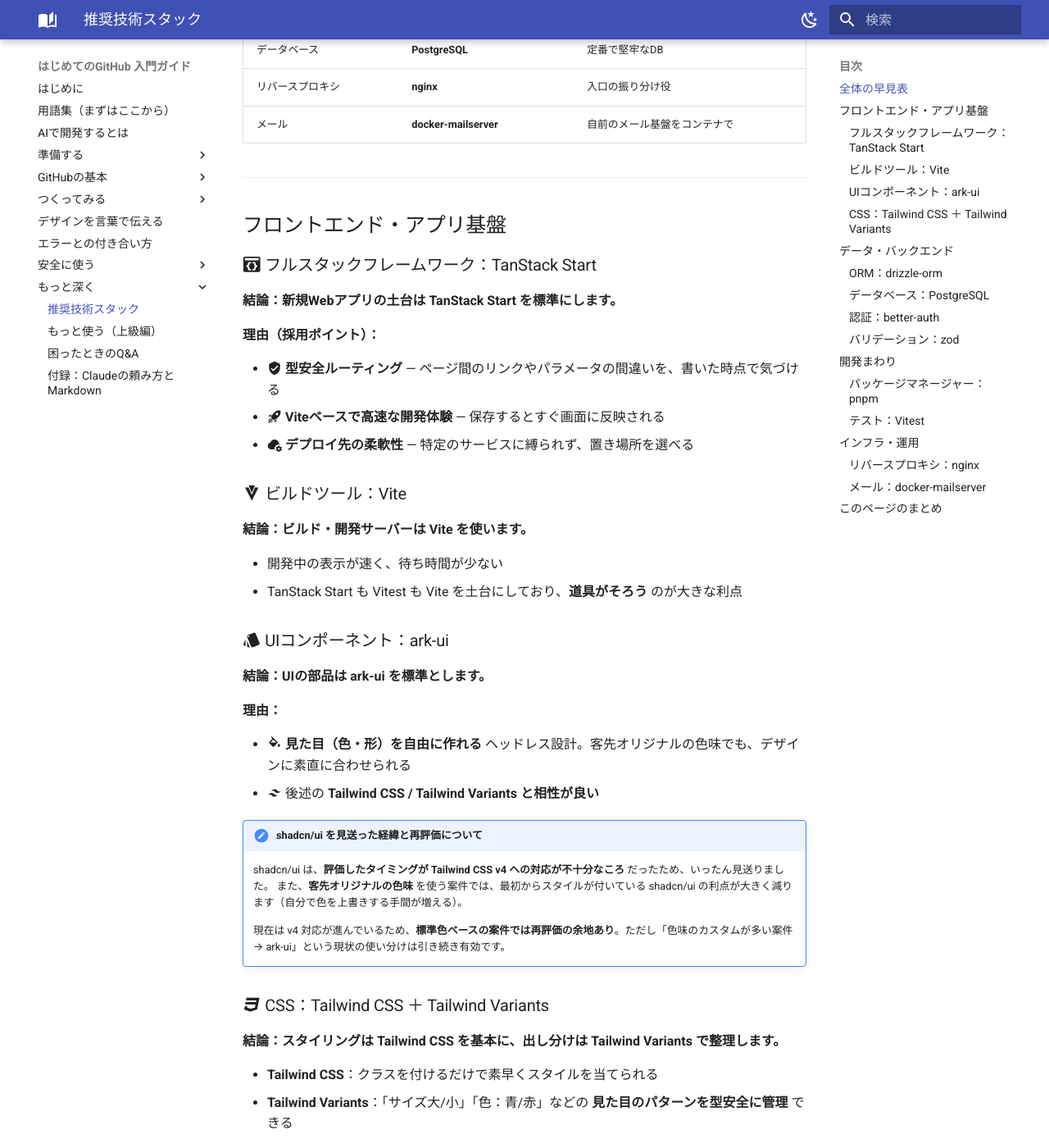
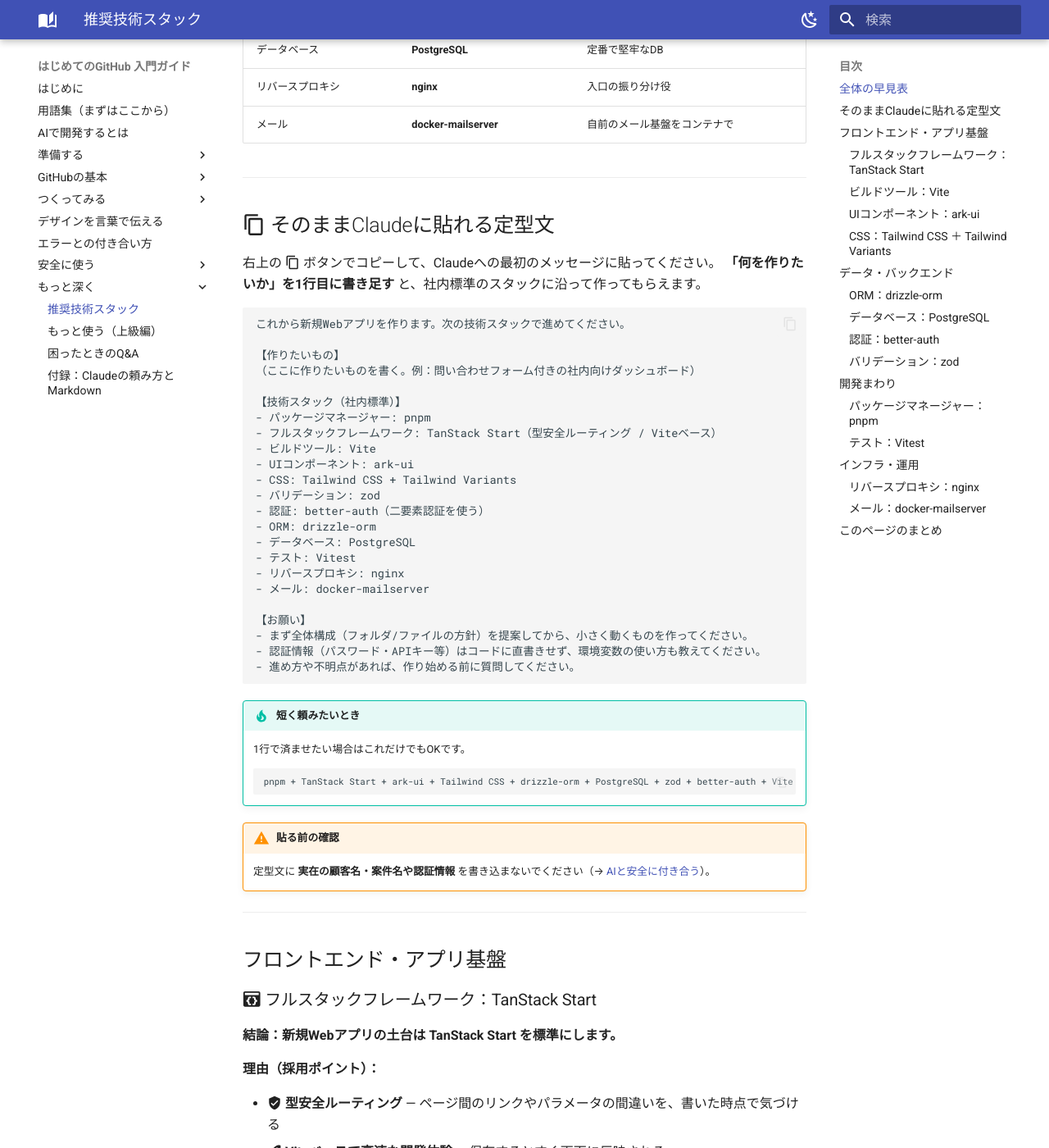
Before and after one commit to sup-kajiwara/github-guide, an MkDocs documentation site: the page built from docs/tech-stack.md, in a window 1280 px wide and 1400 px high, scrolled down 1469 px. Shown: the whole window at 82% size. Built offline with MkDocs 1.6.1 and Material for MkDocs 9.7.7, drawn with Linux system fonts in a browser that asks for light colours.

Commit message:
推奨技術スタック: そのままClaudeに貼れる定型文を追加
コピーボタン付きのプロンプト例を早見表の直後に配置。
フル版（作りたいもの欄つき）と1行版を用意。

Co-Authored-By: Claude Opus 4.8 <noreply@anthropic.com>

````diff
--- a/docs/tech-stack.md
+++ b/docs/tech-stack.md
@@ -35,6 +35,49 @@
 | データベース | **PostgreSQL** | 定番で堅牢なDB |
 | リバースプロキシ | **nginx** | 入口の振り分け役 |
 | メール | **docker-mailserver** | 自前のメール基盤をコンテナで |
+
+---
+
+## :material-content-copy: そのままClaudeに貼れる定型文
+
+右上の :material-content-copy: ボタンでコピーして、Claudeへの最初のメッセージに貼ってください。
+**「何を作りたいか」を1行目に書き足す** と、社内標準のスタックに沿って作ってもらえます。
+
+```text
+これから新規Webアプリを作ります。次の技術スタックで進めてください。
+
+【作りたいもの】
+（ここに作りたいものを書く。例：問い合わせフォーム付きの社内向けダッシュボード）
+
+【技術スタック（社内標準）】
+- パッケージマネージャー: pnpm
+- フルスタックフレームワーク: TanStack Start（型安全ルーティング / Viteベース）
+- ビルドツール: Vite
+- UIコンポーネント: ark-ui
+- CSS: Tailwind CSS + Tailwind Variants
+- バリデーション: zod
+- 認証: better-auth（二要素認証を使う）
+- ORM: drizzle-orm
+- データベース: PostgreSQL
+- テスト: Vitest
+- リバースプロキシ: nginx
+- メール: docker-mailserver
+
+【お願い】
+- まず全体構成（フォルダ/ファイルの方針）を提案してから、小さく動くものを作ってください。
+- 認証情報（パスワード・APIキー等）はコードに直書きせず、環境変数の使い方も教えてください。
+- 進め方や不明点があれば、作り始める前に質問してください。
+```
+
+!!! tip "短く頼みたいとき"
+    1行で済ませたい場合はこれだけでもOKです。
+
+    ```text
+    pnpm + TanStack Start + ark-ui + Tailwind CSS + drizzle-orm + PostgreSQL + zod + better-auth + Vite + Vitest で作って。
+    ```
+
+!!! warning "貼る前の確認"
+    定型文に **実在の顧客名・案件名や認証情報** を書き込まないでください（→ [AIと安全に付き合う](ai-safety.md)）。
 
 ---
 
````
